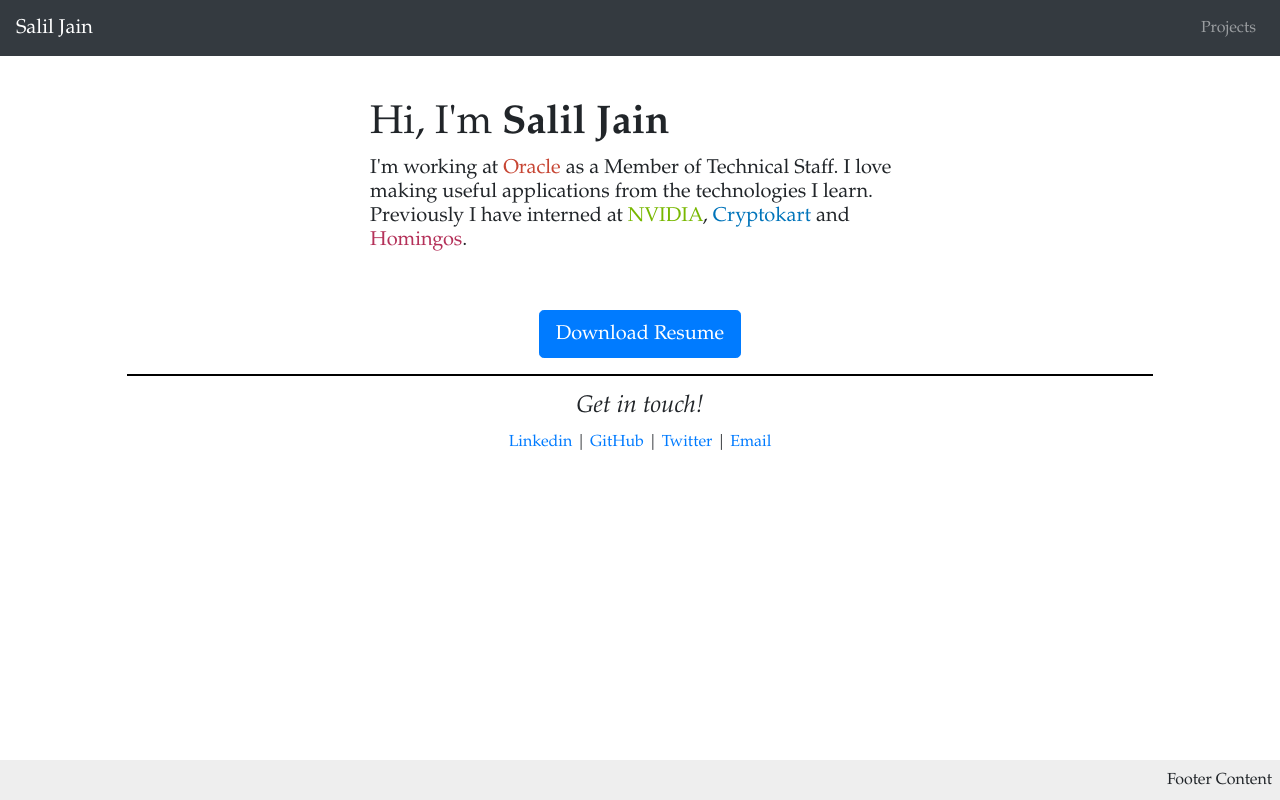
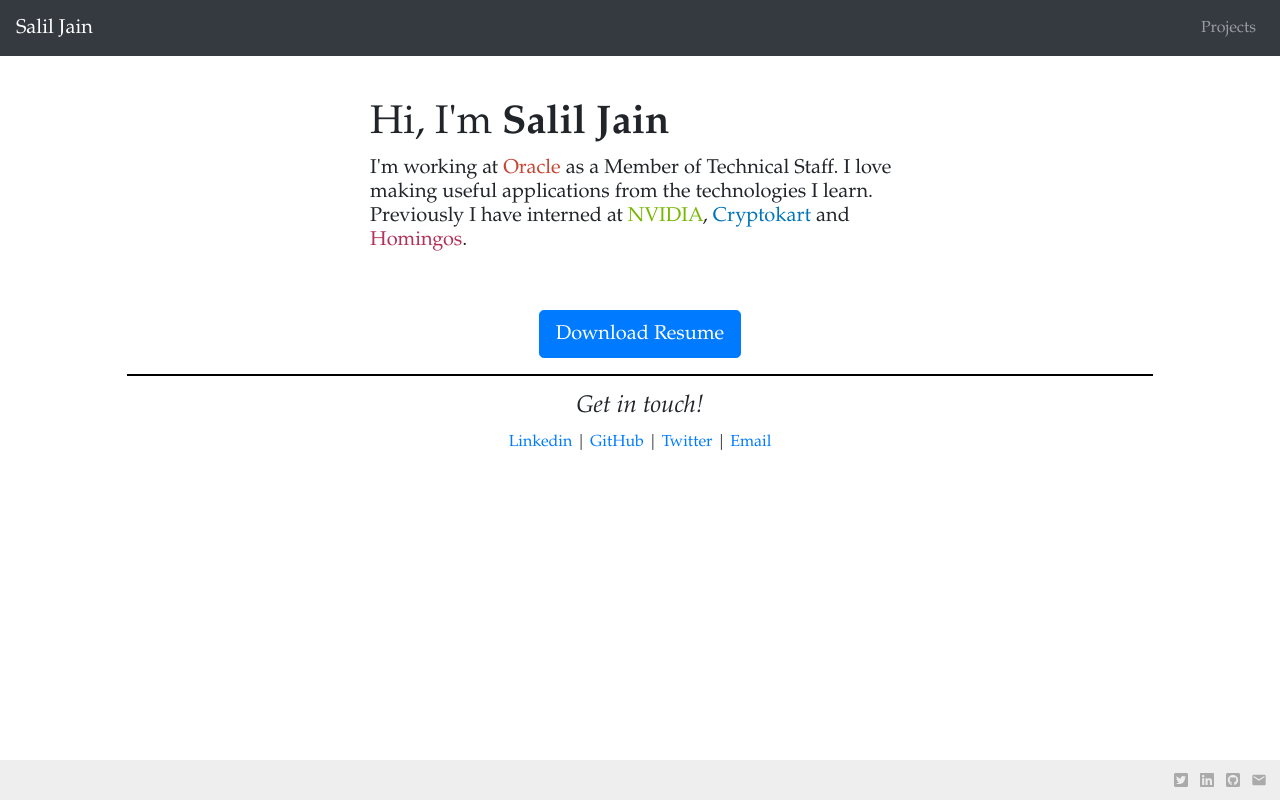
Before and after one commit to Salil-Jain/salil-jain.github.io, a React (Create React App) app: page / in a window 1280 px wide. Built offline with nearby package versions, Linux system fonts and the light colour scheme.

Commit message:
commiting changes

```diff
--- a/package.json
+++ b/package.json
@@ -12,8 +12,10 @@
     "react": "^16.13.1",
     "react-bootstrap": "^1.3.0",
     "react-dom": "^16.13.1",
+    "react-icons": "^3.10.0",
     "react-router-dom": "^5.2.0",
-    "react-scripts": "3.4.1"
+    "react-scripts": "3.4.1",
+    "serve": "^11.3.2"
   },
   "scripts": {
     "start": "react-scripts start",
--- a/src/App.css
+++ b/src/App.css
@@ -89,3 +89,18 @@
 .homingos-link, .homingos-link:hover {
   color: #b43159;
 }
+
+.footer-div > a > svg {
+  margin: 0px 5px;
+  color: #aaa;
+}
+
+.footer-div > a {
+  border: 0;
+  text-decoration: none;
+  outline: none;
+}
+
+.footer-div > a > svg:hover {
+  color: #55f;
+}
--- a/src/App.js
+++ b/src/App.js
@@ -2,11 +2,13 @@
 // import logo from './logo.svg';
 import HomeComponent from './HomeComponent';
 import ProjectsComponent from './ProjectsComponent';
-import CovidApi from './CovidApi';
+// import CovidApi from './CovidApi';
 import NoMatchPage from './NoMatchPage';
 import './App.css';
 import 'bootstrap/dist/css/bootstrap.min.css';
 import { Navbar, Nav } from 'react-bootstrap';
+import { FaTwitterSquare, FaLinkedin, FaGithubSquare } from 'react-icons/fa';
+import { MdEmail } from 'react-icons/md';
 
 import {
   HashRouter as Router,
@@ -27,11 +29,14 @@
       <Switch>
         <Route exact path="/" component={HomeComponent} />
         <Route path="/projects" component={ProjectsComponent} />
-        <Route path="/covid-india-api" component={CovidApi} />
-        {/* <Route component={NoMatchPage} /> */}
+        {/* <Route path="/covid-india-api" component={CovidApi} /> */}
+        <Route component={NoMatchPage} />
       </Switch>
       <div className="footer-div">
-        Footer Content
+        <a href="https://twitter.com/salil__jain/" rel="noopener noreferrer" target="_blank"><FaTwitterSquare /></a>
+        <a href="https://www.linkedin.com/in/saliljain1/" rel="noopener noreferrer" target="_blank"><FaLinkedin /></a>
+        <a href="https://github.com/Salil-Jain" rel="noopener noreferrer" target="_blank"><FaGithubSquare /></a>
+        <a href="mailto:j.salil36@gmail.com" rel="noopener noreferrer" target="_blank"><MdEmail /></a>
       </div>
     </Router>
   );
--- a/src/ProjectsComponent.js
+++ b/src/ProjectsComponent.js
@@ -11,7 +11,7 @@
             projectData: [
                 {
                     title: "Covid-19 cases India API",
-                    link: ["Documentation", "/#/covid-india-api"],
+                    link: ["Documentation", "https://covid-india-api.firebaseapp.com/"],
                     details: [
                         "Developed API returning Covid cases in India data from MOHFW website",
                         "The API received an average 20k hits per month"
```
Also changed, not shown: public/404.html (+9 -10 lines), 2 other files (tests, documents, lock files or other folders).
